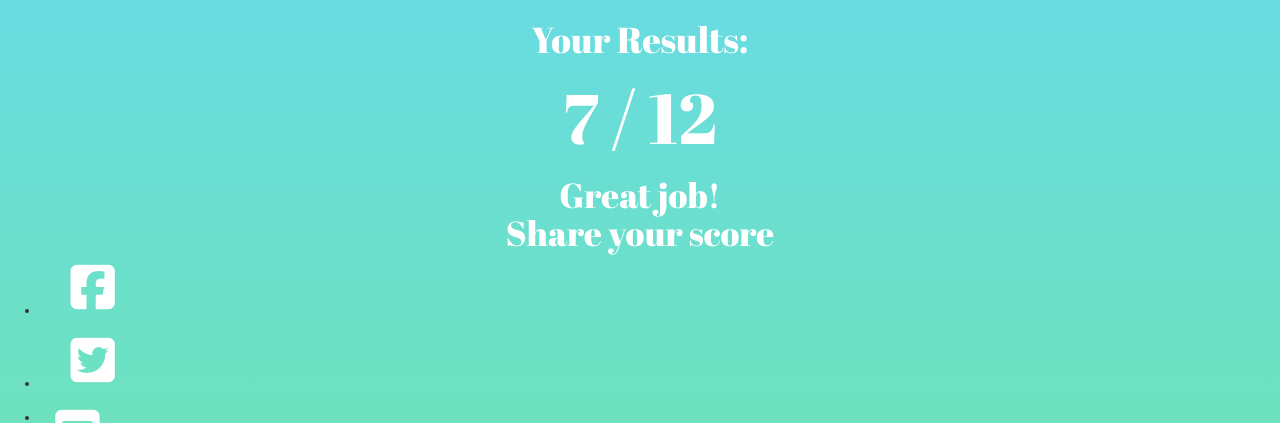
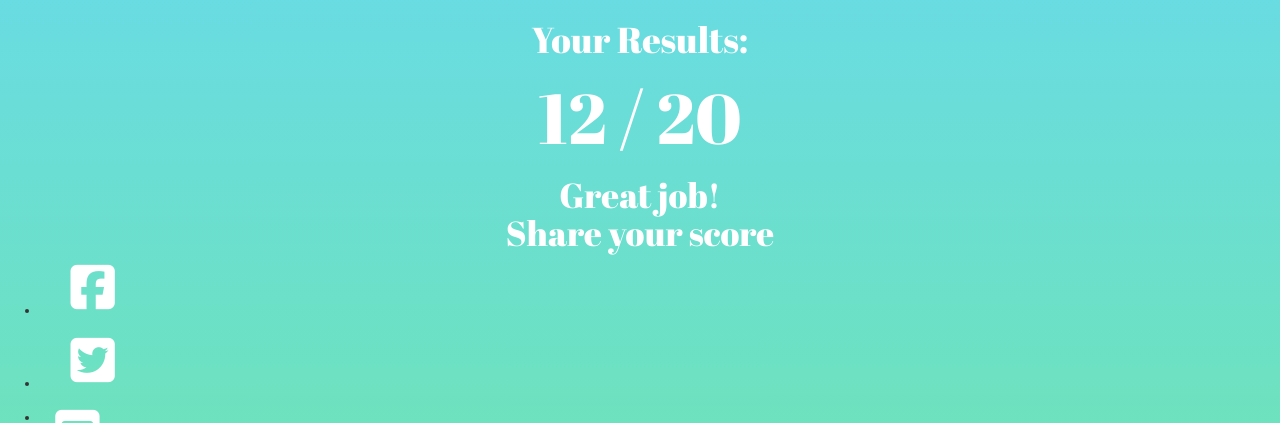
Before and after one commit to siriberggren/quizproject, a Django app: page /quiz/1/results/ in a window 1280 px wide. Shown: the part 162-585 px from the top of the page. Run offline with Django 3.2, Linux system fonts and the light colour scheme; some libraries are stand-ins or nearby versions; some web fonts are replaced.

Commit message:
La in context för results

```diff
--- a/quiz/templates/quiz/results.html
+++ b/quiz/templates/quiz/results.html
@@ -16,7 +16,7 @@
  <h1 class="logo smaller">Spoiler Alert!</h1>
 	</div>
 <h1 class="results-header">Your Results:</h1>
-<h1 class="score">7 / 12</h1>
+<h1 class="score"> {{ correct }} / {{ total }} </h1>
 <h1 class="feedback">Great job! <br> Share your score</h1>
 
 <ul class="share-buttons">
```
